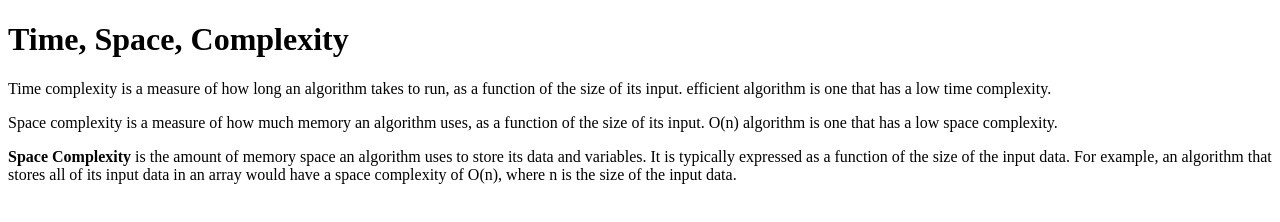
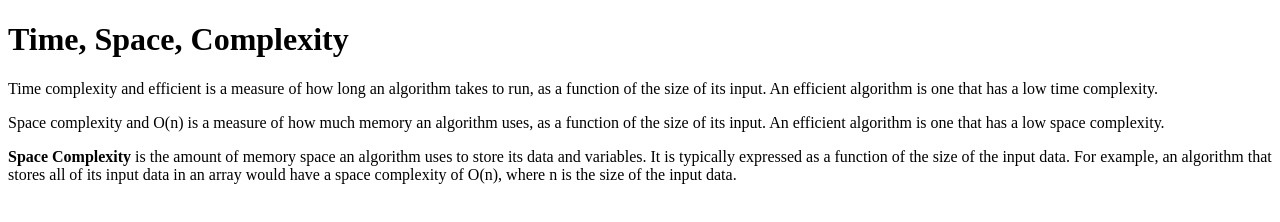
Before and after one commit to acciojob/time-and-space-complexity-shankhub01, a website: page main.html in a window 1280 px wide. Drawn offline with Linux system fonts and the light colour scheme.

Commit message:
created a submission

```diff
--- a/main.html
+++ b/main.html
@@ -10,9 +10,10 @@
 <body>
 	<!-- the entire body must be written by student -->
 	<h1>Time, Space, Complexity</h1>
-<p>Time complexity is a measure of how long an algorithm takes to run, as a function of the size of its input.  efficient algorithm is one that has a low time complexity.</p>
-<p>Space complexity is a measure of how much memory an algorithm uses, as a function of the size of its input.  O(n) algorithm is one that has a low space complexity.</p>
+	<p>Time complexity  and efficient is a measure of how long an algorithm takes to run, as a function of the size of its input. An efficient algorithm is one that has a low time complexity.</p>
+<p>Space complexity and O(n) is a measure of how much memory an algorithm uses, as a function of the size of its input. An efficient algorithm is one that has a low space complexity.</p>
 <p><b>Space Complexity</b> is the amount of memory space an algorithm uses to store its data and variables. It is typically expressed as a function of the size of the input data. For example, an algorithm that stores all of its input data in an array would have a space complexity of O(n), where n is the size of the input data.</p>
+
     <script type="text/javascript" src="./script.js">
 </script>
 
```
